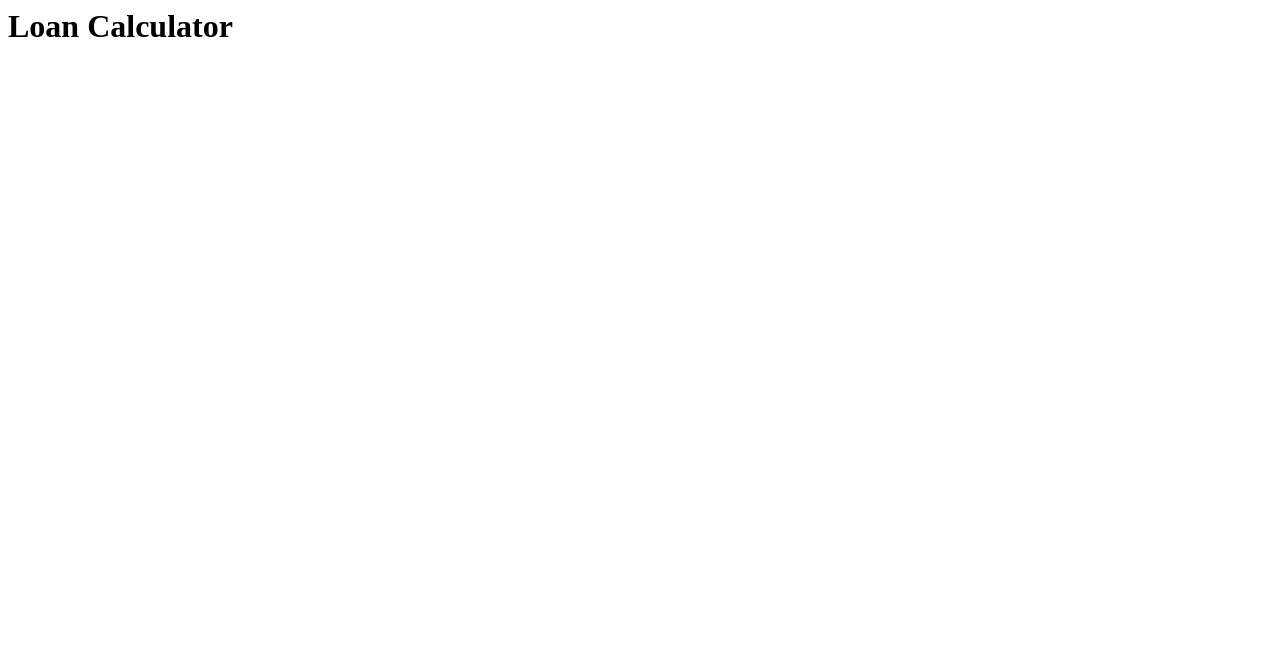
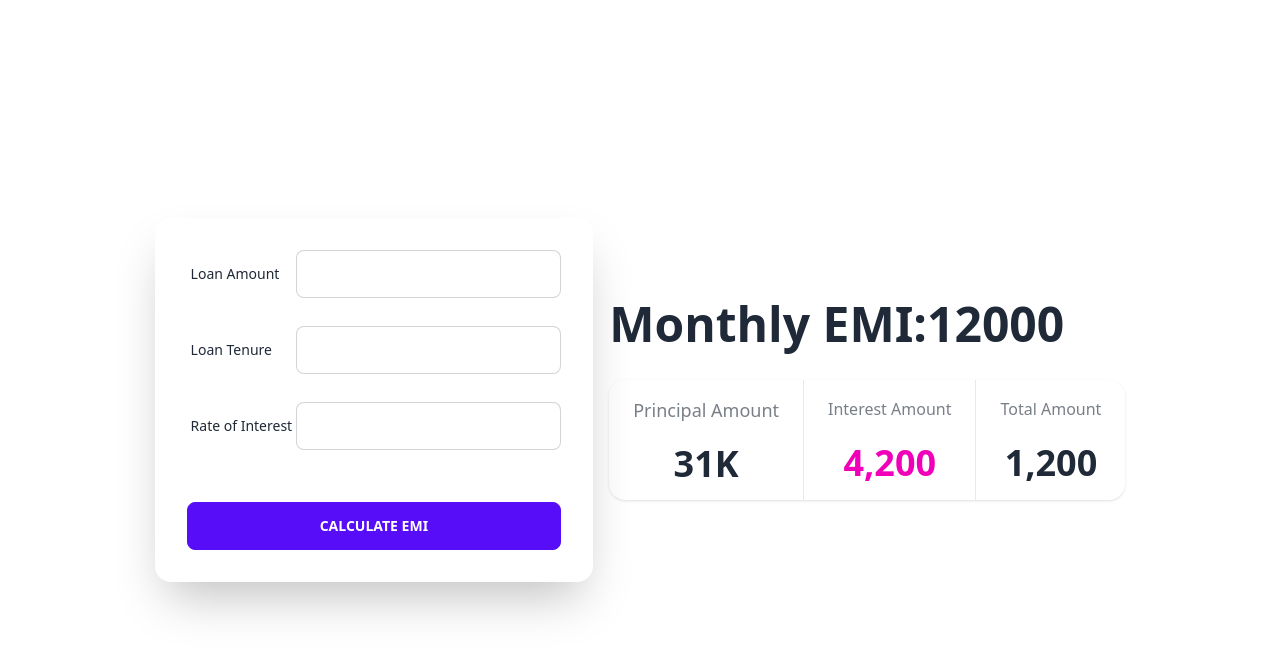
Before and after one commit to kalaishiva/LoanCalculator-js, a plain HTML site: page index.html in a window 1280 px wide. Drawn offline with nearby package versions, Linux system fonts and the light colour scheme.

Commit message:
Loan Calculator App Tailwind UI partially completed

```diff
--- a/index.html
+++ b/index.html
@@ -5,11 +5,81 @@
     <meta http-equiv="X-UA-Compatible" content="IE=edge">
     <meta name="viewport" content="width=device-width, initial-scale=1.0">
     <title>Loan Calculator</title>
+    <script src="https://cdn.tailwindcss.com"></script>
+    <link href="https://cdn.jsdelivr.net/npm/daisyui@2.31.0/dist/full.css" rel="stylesheet" type="text/css" />
+    <script src="https://cdn.tailwindcss.com"></script>
+
 
 </head>
 
 <body>
-    <h1>Loan Calculator</h1>
+
+
+    <!-- input -->
+
+    <div class="hero min-h-screen bg-base-100">
+        <div class="hero-content flex-col lg:flex-row-reverse">
+            <div class="text-center lg:text-left">
+                <div class=" flex flex-row text-center lg:text-center">
+                    <h1 class="text-center text-5xl font-bold mb-8">Monthly EMI:</h1>
+                    <h1 class="mEMI text-center text-5xl font-bold mb-8"> 12000 </h1>
+                </div>
+
+                <div class="stats shadow">
+
+
+                    <div class="stat place-items-center">
+                        <div class="stat-title text-lg mb-5">Principal Amount </div>
+                        <div class="PA stat-value">31K</div>
+
+                    </div>
+
+                    <div class="stat place-items-center">
+                        <div class="stat-title mb-5">Interest Amount</div>
+                        <div class="IA stat-value text-secondary">4,200</div>
+
+                    </div>
+
+                    <div class="stat place-items-center">
+                        <div class="stat-title mb-5">Total Amount</div>
+                        <div class="TA stat-value">1,200</div>
+
+                    </div>
+
+                </div>
+
+            </div>
+            <div class="card flex flex  w-full  shadow-2xl bg-base-100">
+                <div class="card-body flex flex-col justify-between">
+                    <div class="form-control flex flex-row justify-between mb-5">
+                        <label class="label">
+                  <span class="label-text">Loan Amount </span>
+                </label>
+                        <input type="text" class="input input-bordered" />
+                    </div>
+                    <div class="form-control flex flex-row justify-between mb-5">
+                        <label class="label">
+                  <span class="label-text">Loan Tenure</span>
+                </label>
+                        <input type="text" class="input input-bordered" />
+
+                    </div>
+                    <div class="form-control flex flex-row justify-between mb-5">
+                        <label class="label">
+                  <span class="label-text">Rate of Interest</span>
+                </label>
+                        <input type="text" class="input input-bordered" />
+
+                    </div>
+                    <div class="form-control mt-6">
+                        <button class="btn btn-primary">Calculate EMI</button>
+                    </div>
+                </div>
+            </div>
+        </div>
+
+    </div>
+
     <script src="script.js"></script>
 </body>
 
```
